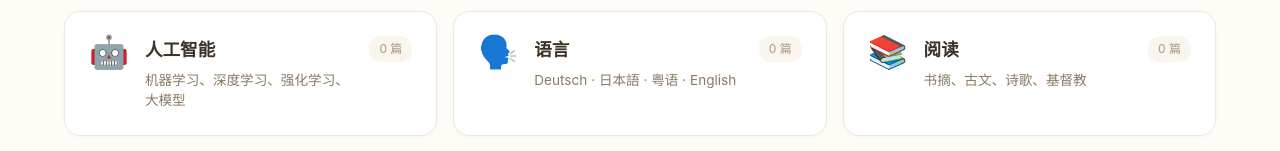
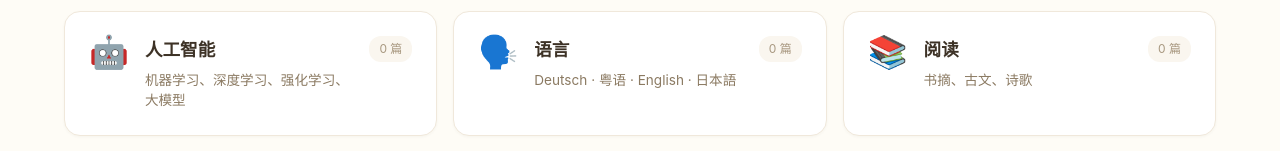
Before and after one commit to ZhangYichi-ZYc/dennyqi.com, a Vue app: page / in a window 1280 px wide. Shown: the part 783-934 px from the top of the page. Built offline with nearby package versions, Linux system fonts and the light colour scheme; no server answers.

Commit message:
删除主页的基督教，避免审核问题

```diff
--- a/src/components/CategoryCards.vue
+++ b/src/components/CategoryCards.vue
@@ -64,7 +64,7 @@ const categories = ref<CategoryDef[]>([
     id: 'languages',
     name: '语言',
     icon: '🗣️',
-    description: 'Deutsch · 日本語 · 粤语 · English',
+    description: 'Deutsch · 粤语 · English · 日本語',
     count: 0,
     path: '07 Languages',
   },
@@ -72,7 +72,7 @@ const categories = ref<CategoryDef[]>([
     id: 'readings',
     name: '阅读',
     icon: '📚',
-    description: '书摘、古文、诗歌、基督教',
+    description: '书摘、古文、诗歌',
     count: 0,
     path: '08 Readings',
   },
```
